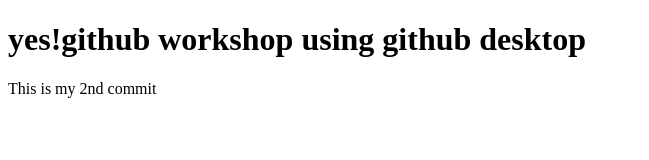
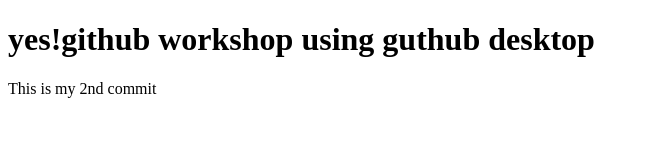
Before and after one commit to SuBinagrg/github-starter, a plain HTML site: page index.html in a window 1280 px wide. Shown: the whole page, without its empty margins (0-649 px from the left). Drawn offline with Linux system fonts and the light colour scheme.

Commit message:
changed GitHub name

```diff
--- a/index.html
+++ b/index.html
@@ -3,10 +3,10 @@
 <head>
     <meta charset="UTF-8">
     <meta name="viewport" content="width=device-width, initial-scale=1.0" />
-    <title>github workshop using github desktop</title>
+    <title>github workshop using guthub desktop</title>
 </head>
 <body>
-    <h1>yes!github workshop using github desktop</h1>
+    <h1>yes!github workshop using guthub desktop</h1>
     <p>This is my 2nd commit</p>
 </body>
 </html>
```
